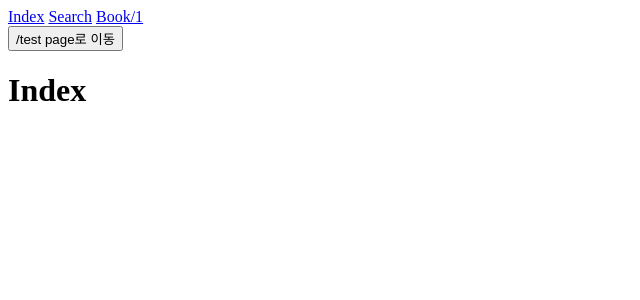
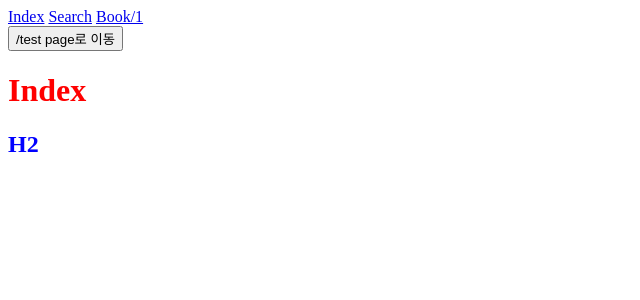
Before and after one commit to ranflir/onebite-pageRouter, a Next.js app: page / in a window 1280 px wide. Shown: the top 300 px of the page, without its empty margins (0-640 px from the left). Built offline with nearby package versions, Linux system fonts and the light colour scheme.

Commit message:
feat:styling

```diff
--- /dev/null
+++ b/src/pages/index.module.css
@@ -0,0 +1,7 @@
+.h1 {
+  color: red;
+}
+
+.h2 {
+  color: blue;
+}
--- a/src/pages/index.tsx
+++ b/src/pages/index.tsx
@@ -1,5 +1,12 @@
+import style from './index.module.css';
+
 export default function Home() {
-  return <h1>Index</h1>;
+  return (
+    <>
+      <h1 className={style.h1}>Index</h1>
+      <h2 className={style.h2}>H2</h2>
+    </>
+  );
 }
 
 // import Head from 'next/head';
```
